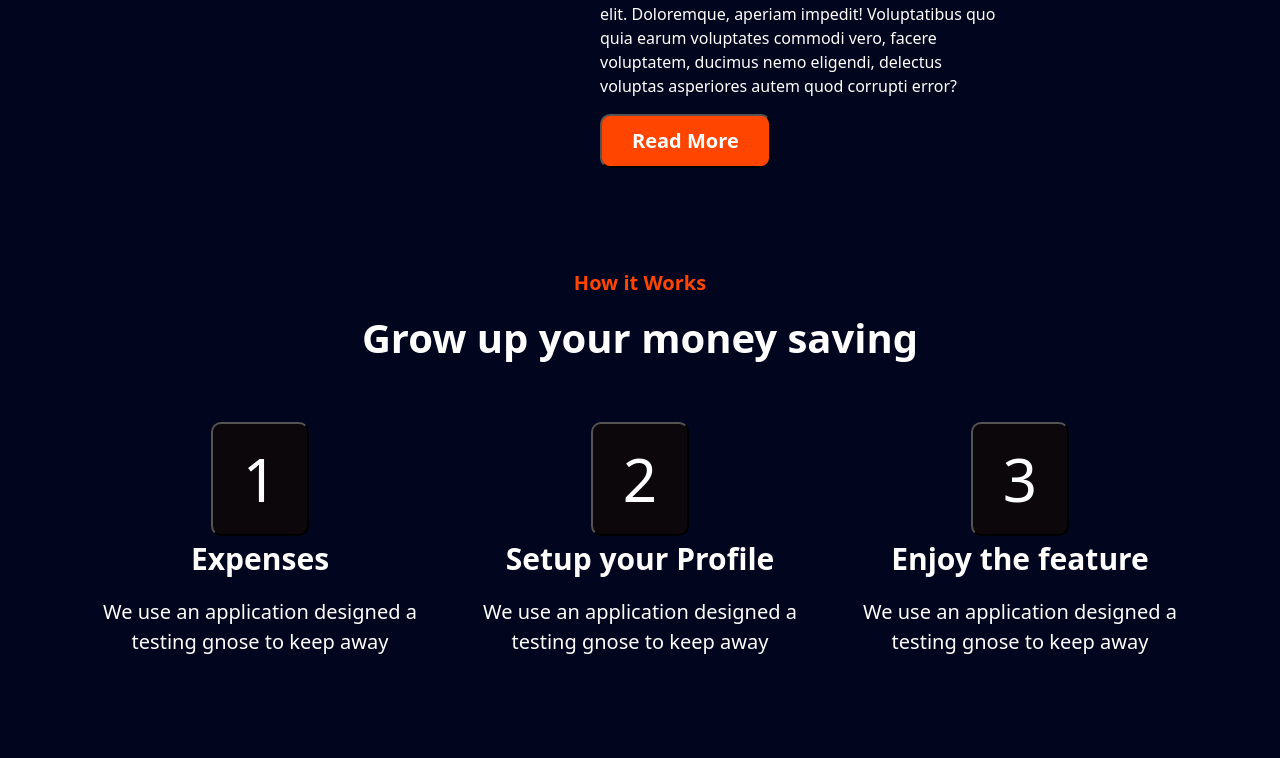
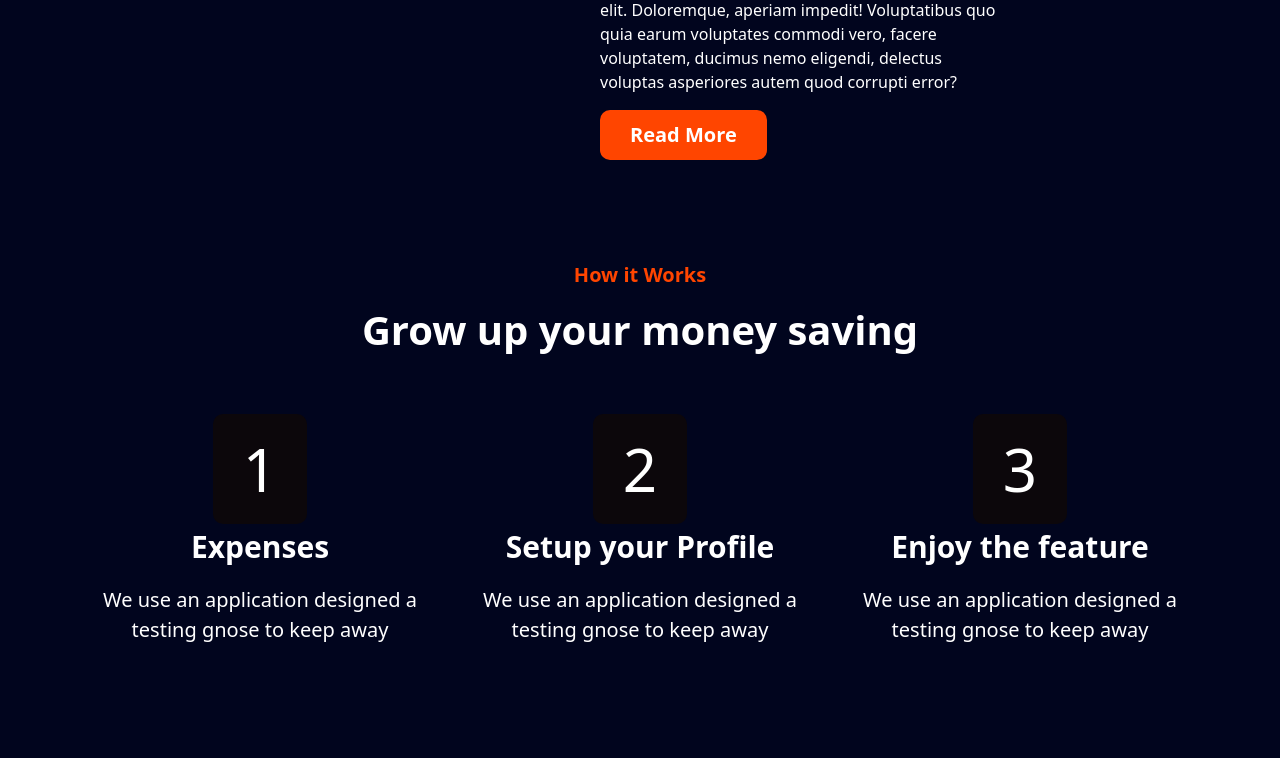
Before and after one commit to Zoetatua/project, a plain HTML site: page index.html in a window 1280 px wide. Shown: the part 1626-2384 px from the top of the page. Drawn offline with nearby package versions, Linux system fonts and the light colour scheme.

Commit message:
Update uth.css

```diff
--- a/uth.css
+++ b/uth.css
@@ -33,6 +33,7 @@ body{
     font-weight: bolder;
     color: white;
     font-size: 20px;
+    border: none;
 }
 
 .f1st{
@@ -142,6 +143,7 @@ body{
     background-color: rgb(12, 7, 11);
     padding: 10px 30px 10px 30px;
     border-radius: 10px;
+    border: transparent;
     color: white;
     font-size: 60px;
     transition-duration: 0.4s;
```
